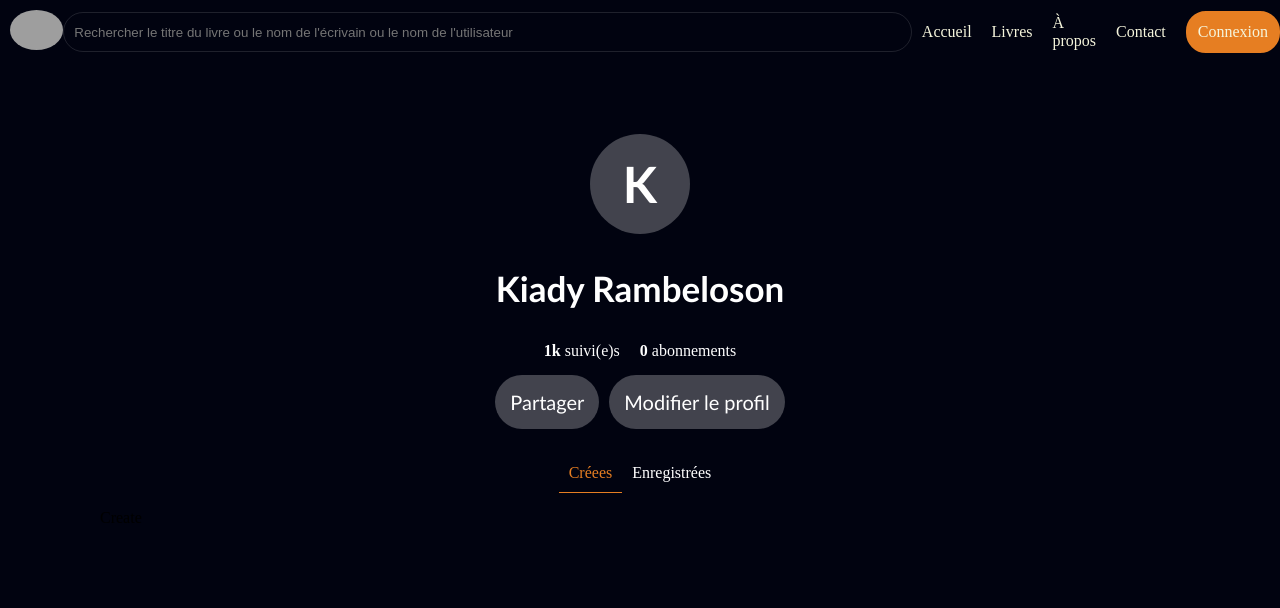
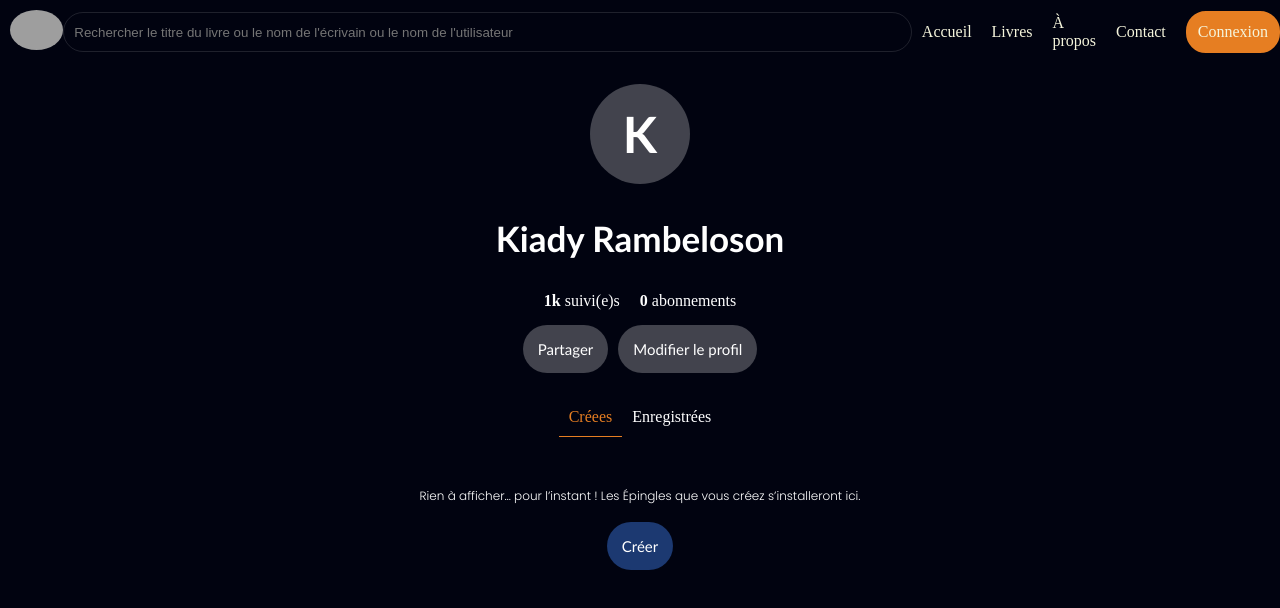
Before and after one commit to KiadyNirina/Bookly, a Vue app in the folder Frontend/: page /profil/create in a window 1280 px wide. Shown: the top 608 px of the page. Built offline with nearby package versions, Linux system fonts and the light colour scheme; grey boxes are pictures that could not be loaded.

Commit message:
some design modif

```diff
--- a/Frontend/src/App.vue
+++ b/Frontend/src/App.vue
@@ -60,7 +60,7 @@ export default {
             <input type="search" name="" id="" placeholder="Rechercher le titre du livre ou le nom de l'écrivain ou le nom de l'utilisateur">
         </div>
         <div class="nav-right">
-            <router-link :to="'/profil'" :id="isActive('/profil') ? 'active-link' : ''"><img :src="isActive('/profil') ? '/icons/active/user.png' : '/icons/user.png'" alt=""></router-link>
+            <router-link :to="'/profil/create'" :id="isActive('/profil/saved') || isActive('/profil/create') ? 'active-link' : ''"><img :src="isActive('/profil/saved') || isActive('/profil/create') ? '/icons/active/user.png' : '/icons/user.png'" alt=""></router-link>
             <router-link :to="'/settings'" :id="isActive('/settings') ? 'active-link' : ''"><img src="/icons/paramètres.png" alt=""></router-link>
             <button id="button" @click="logout">Deconnexion</button>
         </div>
--- a/Frontend/src/components/UserLogged/Create.vue
+++ b/Frontend/src/components/UserLogged/Create.vue
@@ -22,9 +22,36 @@ export default {
                 <router-link to="">Modifier le profil</router-link>
             </div>
             <div class="section">
-                <router-link :to="'/profil/create'" :id="isActive('/profil/create') ? 'active-link' : ''">Créees</router-link>
-                <router-link :to="'/profil/saved'" :id="isActive('/profil/saved') ? 'active-link' : ''">Enregistrées</router-link>
+                <a href="/profil/create" :id="isActive('/profil/create') ? 'act-link' : ''">Créees</a>
+                <a href="/profil/saved" :id="isActive('/profil/saved') ? 'act-link' : ''">Enregistrées</a>
             </div>
-            <p>Create</p>
+            <div class="profil-content">
+                <p>Rien à afficher… pour l’instant ! Les Épingles que vous créez s’installeront ici.</p>
+                <div class="button">
+                    <button id="buttonProfil">Créer</button>
+                </div>
+            </div>
     </div>
+
 </template>
+
+<style>
+.profil-content{
+    margin-top: 50px;
+}
+.profil-content p{
+    display: flex;
+    margin-right: auto;
+    margin-left: auto;
+    justify-content: center;
+    color: white;
+    font-family: 'Poppins';
+    font-size: 12px;
+}
+#buttonProfil{
+    background-color: #4388ff67;
+}
+#buttonProfil:hover{
+    background-color: #274e9167;
+}
+</style>
--- a/Frontend/src/components/UserLogged/Saved.vue
+++ b/Frontend/src/components/UserLogged/Saved.vue
@@ -22,9 +22,8 @@ export default {
                 <router-link to="">Modifier le profil</router-link>
             </div>
             <div class="section">
-                <router-link :to="'/profil/create'" :id="isActive('/profil/create') ? 'active-link' : ''">Créees</router-link>
-                <router-link :to="'/profil/saved'" :id="isActive('/profil/saved') ? 'active-link' : ''">Enregistrées</router-link>
+                <a href="/profil/create" :id="isActive('/profil/create') ? 'act-link' : ''">Créees</a>
+                <a href="/profil/saved" :id="isActive('/profil/saved') ? 'act-link' : ''">Enregistrées</a>
             </div>
-            <p>Saved</p>
     </div>
 </template>
--- a/Frontend/src/components/UserLogged/UserProfile.vue
+++ b/Frontend/src/components/UserLogged/UserProfile.vue
@@ -22,10 +22,9 @@ export default {
                 <router-link to="">Modifier le profil</router-link>
             </div>
             <div class="section">
-                <router-link :to="'/profil/create'" :id="isActive('/profil/create') ? 'active-link' : ''">Créees</router-link>
-                <router-link :to="'/profil/saved'" :id="isActive('/profil/saved') ? 'active-link' : ''">Enregistrées</router-link>
+                <a href="/profil/create" :id="isActive('/profil/create') ? 'act-link' : ''">Créees</a>
+                <a href="/profil/saved" :id="isActive('/profil/saved') ? 'act-link' : ''">Enregistrées</a>
             </div>
-            <router-view></router-view>
     </div>
 </template>
 
@@ -35,7 +34,7 @@ export default {
     margin-right: auto;
     max-width: 1300px;
     justify-content: center;
-    padding: 100px;
+    padding: 50px;
 }
 #pdp {
     color: white;
@@ -76,7 +75,7 @@ export default {
     justify-content: center;
 }
 .button button, .button a {
-    font-size: 20px;
+    font-size: 15px;
     background: rgba(255, 255, 255, 0.253);
     text-decoration: none;
     color: white;
@@ -103,7 +102,7 @@ export default {
 .section a:hover{
     background-color: rgba(255, 255, 255, 0.1);
 }
-#active-link{
+#act-link{
     color: #E67E22;
     border-bottom: 1px solid #E67E22;
 }
```
